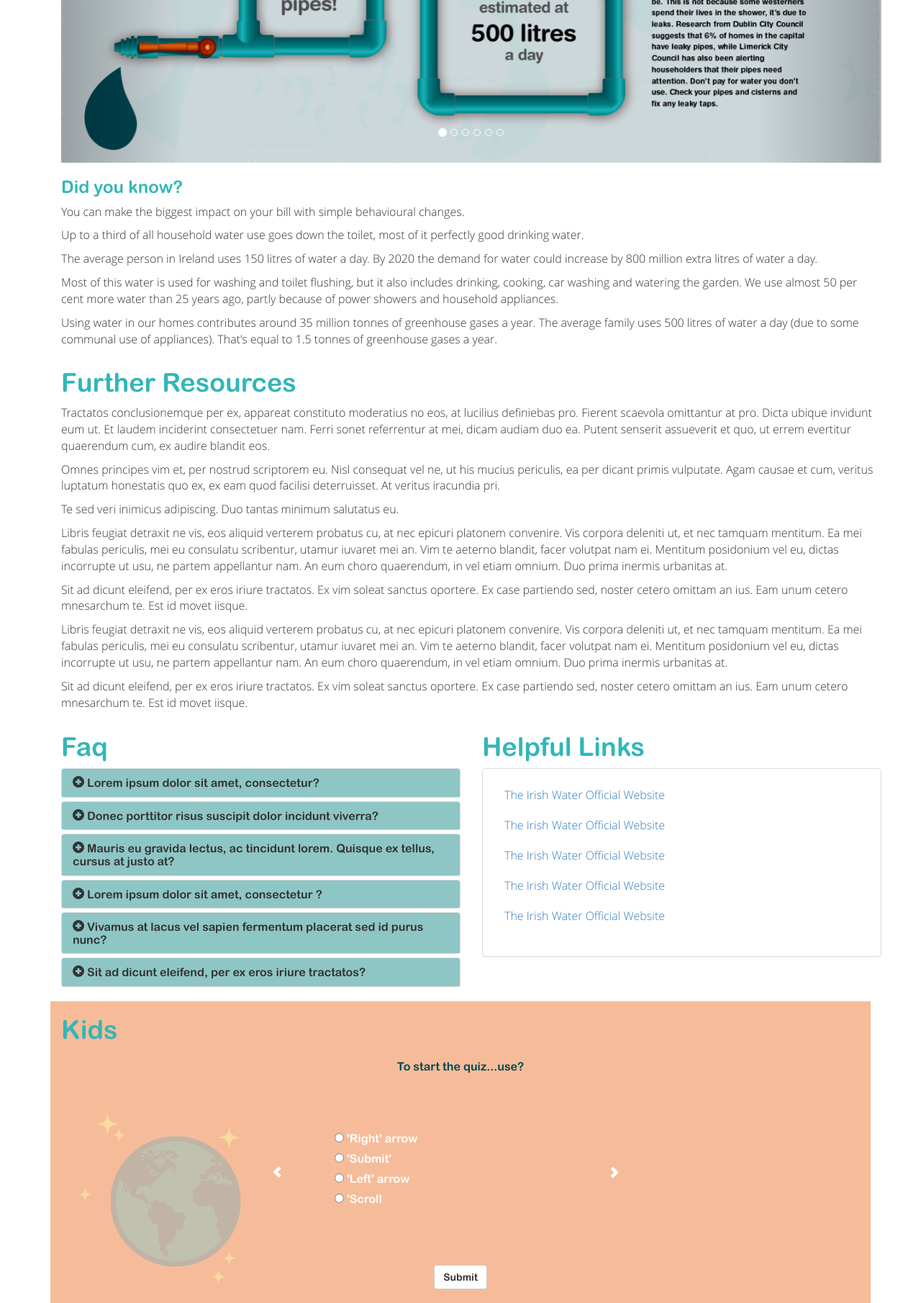
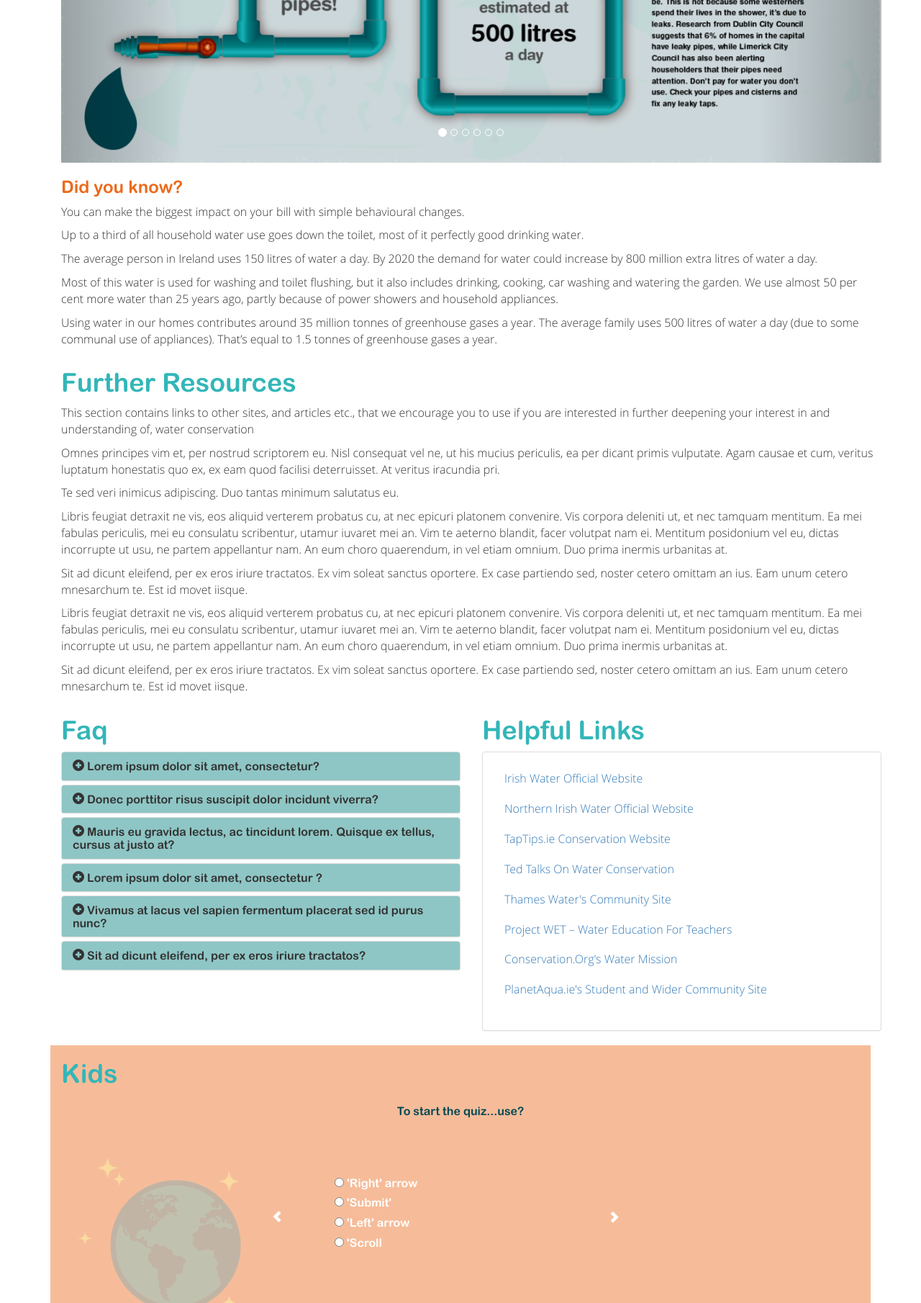
Before and after one commit to GoodJuJuMojo/waterwhys, a PHP site: page / in a window 1280 px wide. Shown: the part 1306-3116 px from the top of the page at 72% size. Run offline with PHP 8.4, Linux system fonts and the light colour scheme; some libraries are stand-ins or nearby versions.

Commit message:
expanded links section

```diff
--- a/web/css/ww-style.css
+++ b/web/css/ww-style.css
@@ -197,6 +197,10 @@ text-align: center;
 
 /* 'Conservation Tips' specific styles*/
 
+#ww-tips h3 {
+  color: #ec6a19;
+}
+
 /* 'Resources' specific styles*/
 
 .list-group-item {
--- a/web/index.html
+++ b/web/index.html
@@ -389,7 +389,7 @@
     <section id="ww-resources" class="anchor">
       <div class="container">
         <h1>Further Resources</h1>
-        <p>Tractatos conclusionemque per ex, appareat constituto moderatius no eos, at lucilius definiebas pro. Fierent scaevola omittantur at pro. Dicta ubique invidunt eum ut. Et laudem inciderint consectetuer nam. Ferri sonet referrentur at mei, dicam audiam duo ea. Putent senserit assueverit et quo, ut errem evertitur quaerendum cum, ex audire blandit eos.</p>
+        <p>This section contains links to other sites, and articles etc., that we encourage you to use if you are interested in further deepening your interest in and understanding of, water conservation</p>
 
         <p>Omnes principes vim et, per nostrud scriptorem eu. Nisl consequat vel ne, ut his mucius periculis, ea per dicant primis vulputate. Agam causae et cum, veritus luptatum honestatis quo ex, ex eam quod facilisi deterruisset. At veritus iracundia pri.</p>
 
@@ -518,11 +518,14 @@
               <div class="panel panel-default">
                 <div class="panel-body">
                   <ul class="list-group">
-                    <li class="list-group-item"><a href="http://www.water.ie/" target="_blank">The Irish Water Official Website</a></li>
-                    <li class="list-group-item"><a href="http://www.water.ie/" target="_blank">The Irish Water Official Website</a></li>
-                    <li class="list-group-item"><a href="http://www.water.ie/" target="_blank">The Irish Water Official Website</a></li>
-                    <li class="list-group-item"><a href="http://www.water.ie/" target="_blank">The Irish Water Official Website</a></li>
-                    <li class="list-group-item"><a href="http://www.water.ie/" target="_blank">The Irish Water Official Website</a></li>
+                    <li class="list-group-item"><a href="http://www.water.ie/" target="_blank">Irish Water Official Website</a></li>
+                    <li class="list-group-item"><a href="http://www.niwater.com/home/" target="_blank">Northern Irish Water Official Website</a></li>
+                    <li class="list-group-item"><a href="http://www.taptips.ie/" target="_blank">TapTips.ie Conservation Website</a></li>
+                    <li class="list-group-item"><a href="https://www.ted.com/topics/water" target="_blank">Ted Talks On Water Conservation</a></li>
+                    <li class="list-group-item"><a href="http://secure.thameswater.co.uk/waterwisely/index.htm" target="_blank">Thames Water's Community Site</a></li>
+                    <li class="list-group-item"><a href="http://www.projectwet.org/" target="_blank">Project WET – Water Education For Teachers</a></li>
+                    <li class="list-group-item"><a href="http://www.conservation.org/what/pages/fresh-water.aspx" target="_blank">Conservation.Org's Water Mission</a></li>
+                    <li class="list-group-item"><a href="http://www.planetaqua.ie/" target="_blank">PlanetAqua.ie's Student and Wider Community Site</a></li>
                   </ul>
                 </div>
               </div>
```
